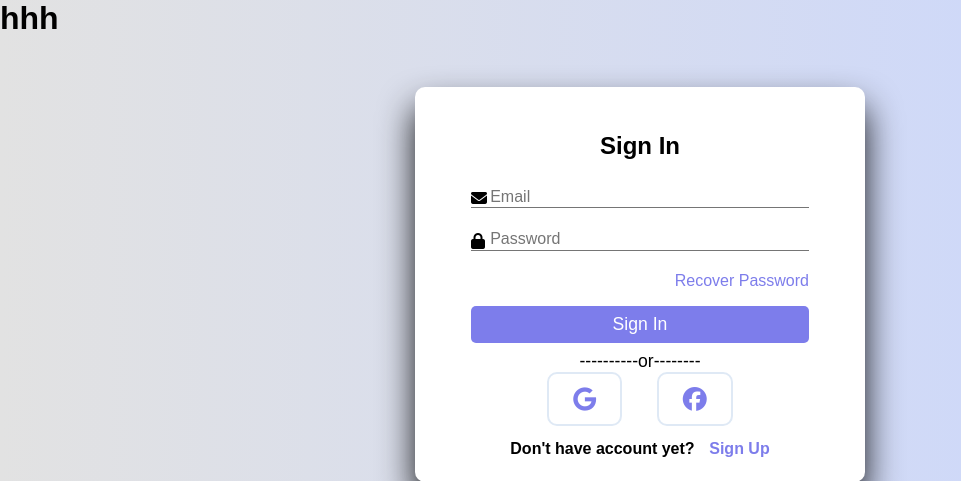
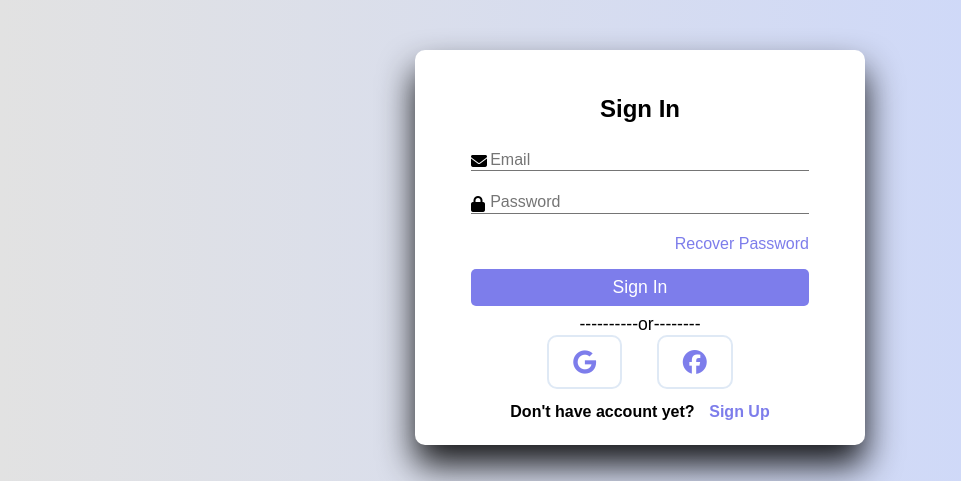
Before and after one commit to Abdelmoudiri/gestion-du-salle, a PHP site: page / in a window 1280 px wide. Shown: the top 481 px of the page, without its empty margins (0-961 px from the left). Run offline with PHP 8.4, Linux system fonts and the light colour scheme.

Commit message:
ajouter les screenshots

```diff
--- a/index.php
+++ b/index.php
@@ -8,7 +8,7 @@
     <link rel="stylesheet" href="style.css">
 </head>
 <body>
-    <h1 id="message">hhh</h1>
+
     <div class="container" id="signup" style="display:none;">
       <h1 class="form-title">Register</h1>
       <form method="post" action="register.php">
```
Also changed, not shown: screenshoot/admin.png (added), screenshoot/client.png (added), screenshoot/login.png (added), screenshoot/signup.png (added).
